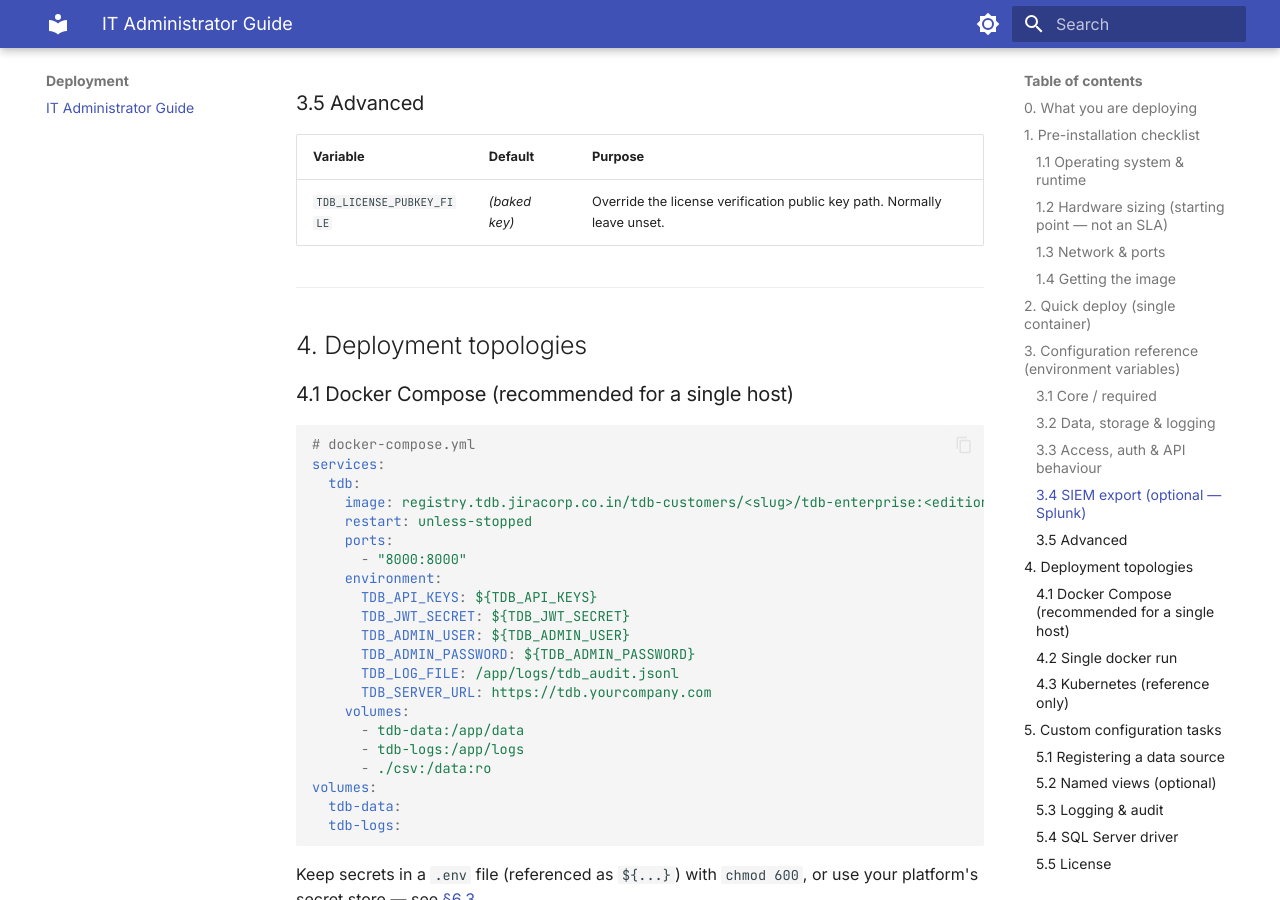
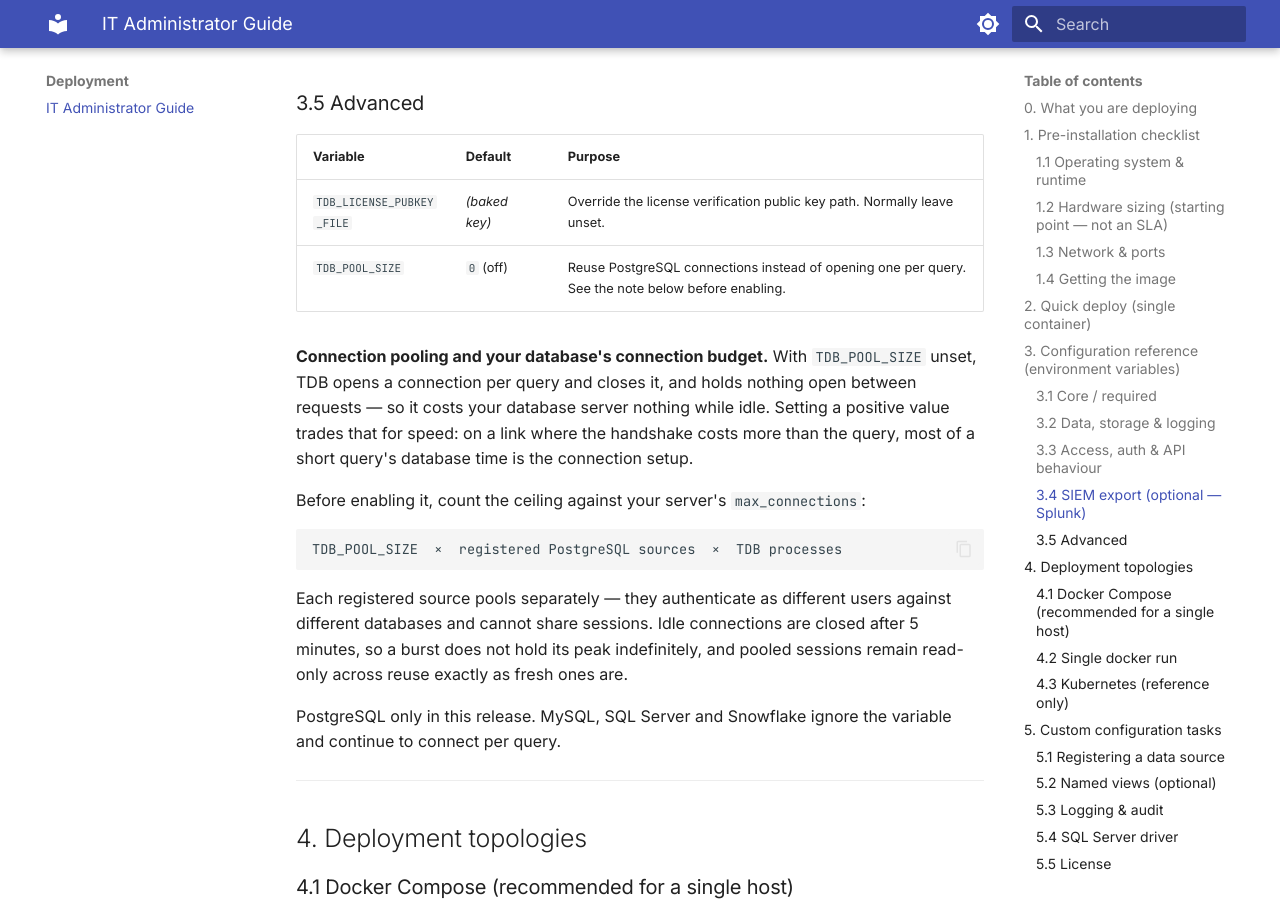
Before and after one commit to tdb-project/tdb-docs, an MkDocs documentation site: the page built from docs/deployment/it-admin-guide.md, in a window 1280 px wide and 900 px high, scrolled down 5948 px. Built offline with MkDocs 1.6.1 and Material for MkDocs 9.7.7, drawn with Linux system fonts in a browser that asks for light colours.

Commit message:
docs: connection pooling (TDB_POOL_SIZE), and samples move to 0.5.0
Pooling is enterprise + PostgreSQL only and off by default, and both pages say
so. The IT-admin note leads with the connection-budget arithmetic rather than
the speed: the ceiling is TDB_POOL_SIZE x PostgreSQL sources x TDB processes,
and it has to be checked against the server's max_connections before anyone
turns it on. Enabling it claims sessions on a database TDB does not own, which
is the part an administrator needs first.

Also records that pooled sessions stay read-only across reuse — the obvious
question a security reviewer asks about a pool, and it should not require
reading the release notes to answer.

Samples pinned to 0.5.0 / f25e437, caught by check_docs_versions.py before the
tag rather than by hand afterwards.

Co-Authored-By: Claude Opus 5 <noreply@anthropic.com>

````diff
--- a/docs/deployment/it-admin-guide.md
+++ b/docs/deployment/it-admin-guide.md
@@ -200,6 +200,27 @@ inside the image. Defaults in parentheses.
 | Variable | Default | Purpose |
 |---|---|---|
 | `TDB_LICENSE_PUBKEY_FILE` | *(baked key)* | Override the license verification public key path. Normally leave unset. |
+| `TDB_POOL_SIZE` | `0` (off) | Reuse PostgreSQL connections instead of opening one per query. See the note below before enabling. |
+
+**Connection pooling and your database's connection budget.** With `TDB_POOL_SIZE`
+unset, TDB opens a connection per query and closes it, and holds nothing open
+between requests — so it costs your database server nothing while idle. Setting a
+positive value trades that for speed: on a link where the handshake costs more
+than the query, most of a short query's database time is the connection setup.
+
+Before enabling it, count the ceiling against your server's `max_connections`:
+
+```
+TDB_POOL_SIZE  ×  registered PostgreSQL sources  ×  TDB processes
+```
+
+Each registered source pools separately — they authenticate as different users
+against different databases and cannot share sessions. Idle connections are
+closed after 5 minutes, so a burst does not hold its peak indefinitely, and
+pooled sessions remain read-only across reuse exactly as fresh ones are.
+
+PostgreSQL only in this release. MySQL, SQL Server and Snowflake ignore the
+variable and continue to connect per query.
 
 ---
 
````
Also changed, not shown: docs/api/mcp.md (+1 -1 lines), docs/getting-started/installation.md (+1 -1 lines), docs/getting-started/quickstart.md (+1 -1 lines), docs/reference/environment-variables.md (+1 -0 lines).
